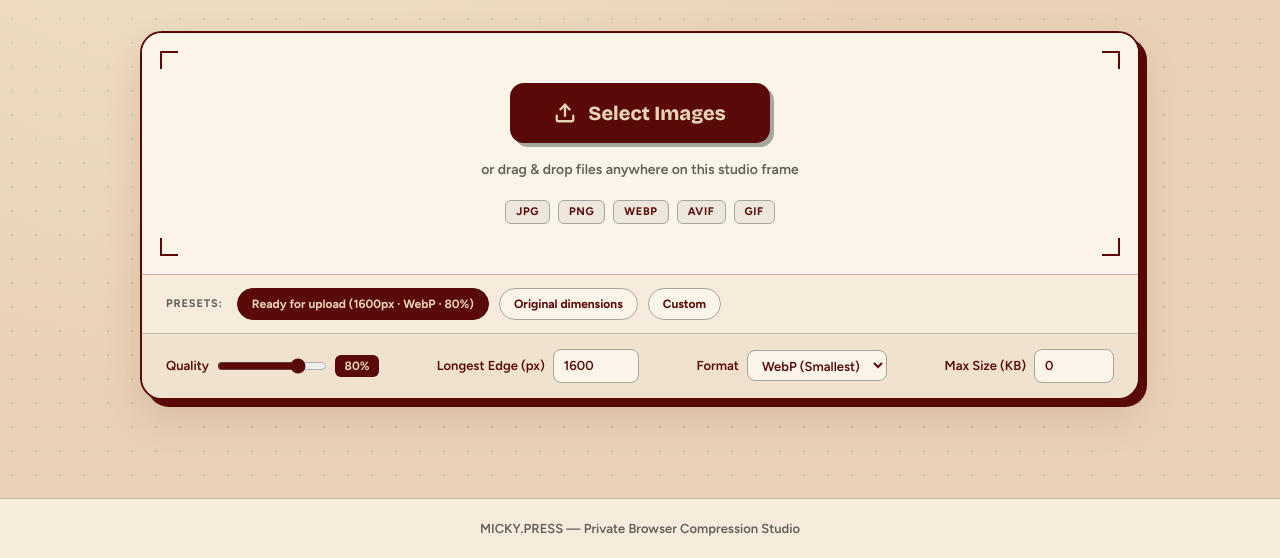
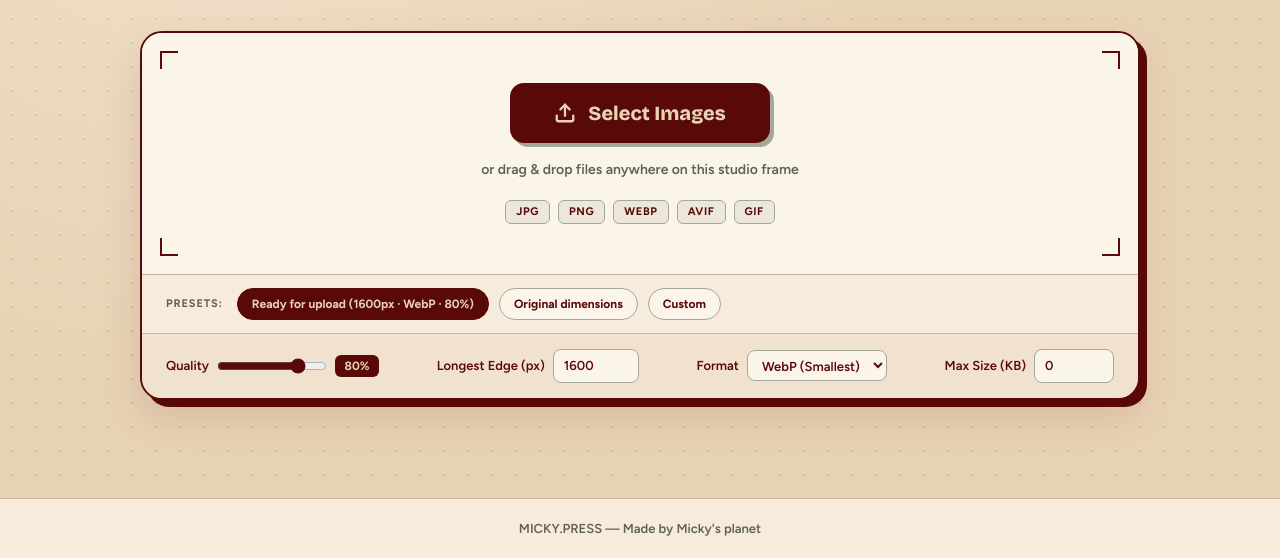
Before and after one commit to mogan311/MICKY_COMPRESSOR, a plain HTML site: page files/index.html in a window 1280 px wide. Shown: the part 353-911 px from the top of the page. Drawn offline with nearby package versions, Linux system fonts and the light colour scheme.

Commit message:
chore: update footer credit to Made by Micky's planet

```diff
--- a/files/index.html
+++ b/files/index.html
@@ -118,7 +118,7 @@
 
 <!-- Footer -->
 <footer>
-  <p>MICKY.PRESS — Private Browser Compression Studio</p>
+  <p>MICKY.PRESS — Made by Micky's planet</p>
 </footer>
 
 <!-- Optional Cloud API Drawer (Zero hardcoded secrets) -->
```
